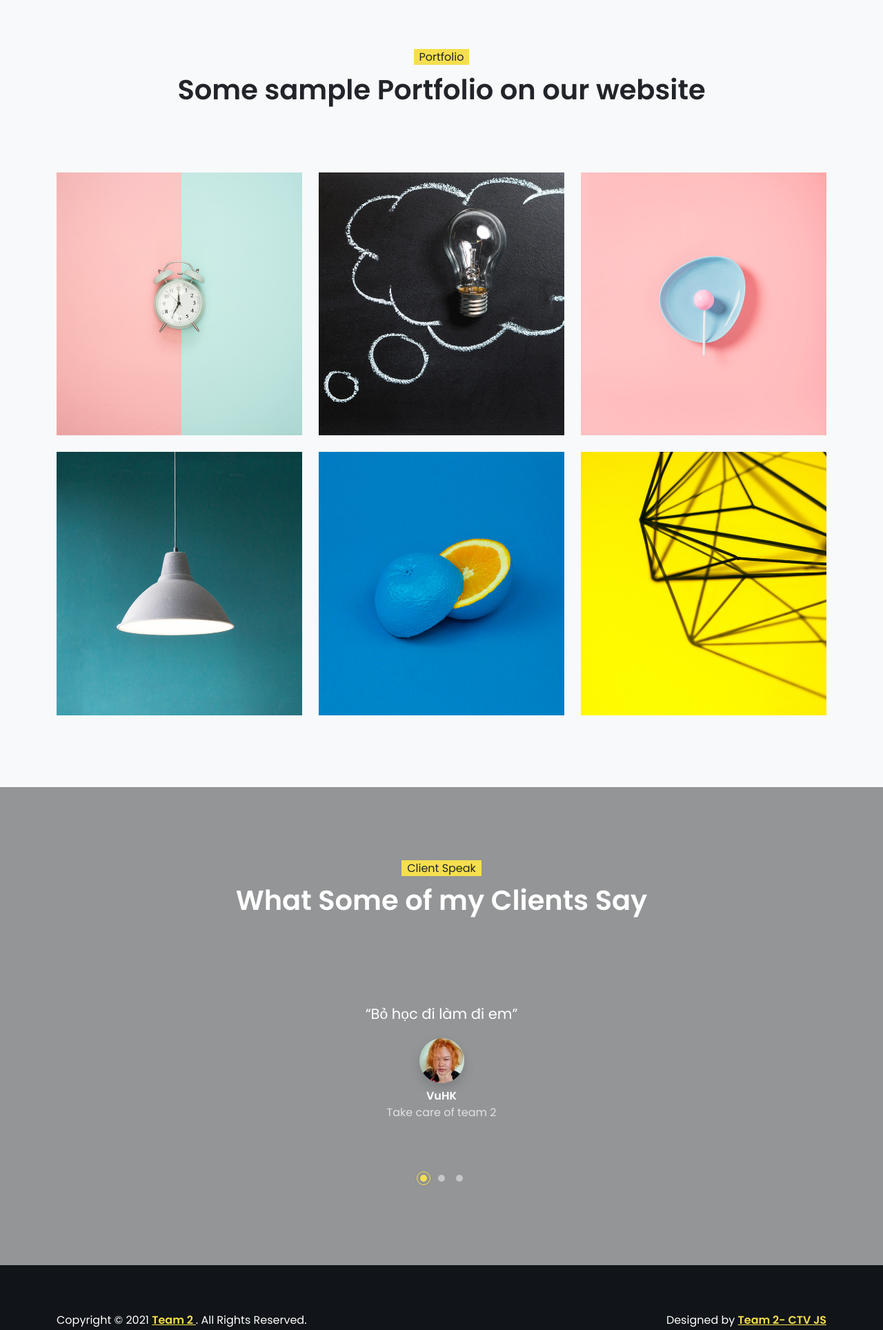
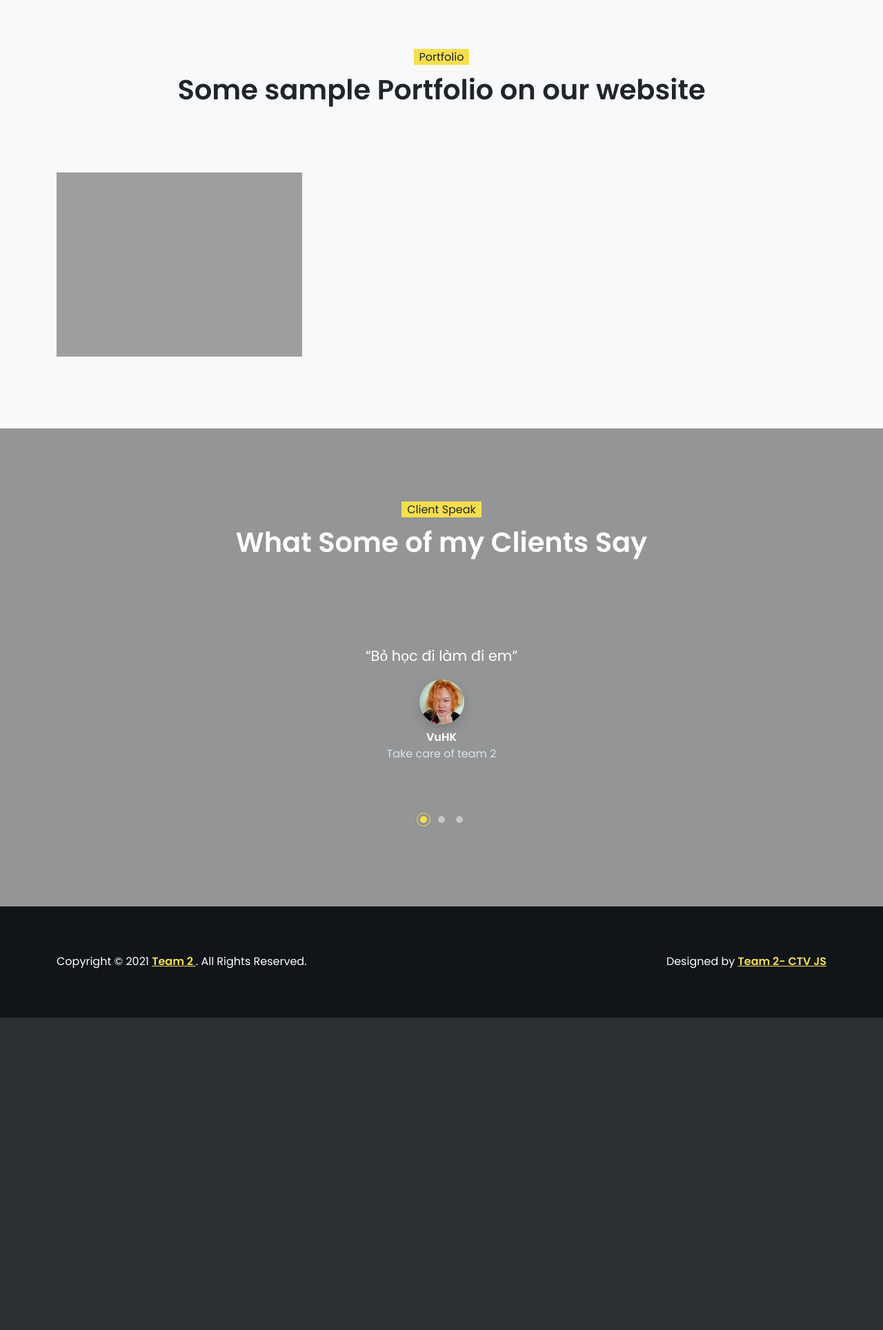
Before and after one commit to thaiminhpv/your-js-life, a Flask app: template src/templates/landing-page.html in a window 1280 px wide. Shown: the part 835-2763 px from the top of the page at 69% size. After the commit the page ends 2310 px from the top, so only its background shows below. Run offline with Flask 2, Linux system fonts and the light colour scheme; the template is opened without the code that fills it: most values are stand-ins (such as "Sample title", 1, 10 or a date in 2020); some libraries are stand-ins or nearby versions; grey boxes are pictures that could not be loaded.

Commit message:
commit len

```diff
--- a/src/templates/generated-portfolio.html
+++ b/src/templates/generated-portfolio.html
@@ -105,8 +105,9 @@
           <div class="col-lg-7 text-center text-lg-start align-self-center order-1 order-lg-0 wow fadeIn">
             <h1 class="text-12 fw-300 mb-0 text-uppercase">Hi, I'm a {{user.job}}</h1>
             <div class="typed-strings">
-              <p>Designer</p>
-              <p>Developer</p>
+              {%for item in user.texterea%}
+                <p>{{item}}</p>
+              {%endfor%}
             </div>
             <h2 class="text-21 fw-600 text-uppercase mb-0 ms-n1"><span class="typed"></span></h2>
             <p class="text-5">based in {{user.address}}.</p>
--- a/src/templates/landing-page.html
+++ b/src/templates/landing-page.html
@@ -136,7 +136,6 @@
         </div>
       </section>
       <!-- Intro end -->
-
  <!-- Portfolio
     ============================================= -->
     <section id="portfolio" class="section bg-light">
@@ -154,96 +153,21 @@
         <!-- Filter Menu end -->
         <div class="portfolio wow fadeInUp">
           <div class="row g-4 mt-3 portfolio-filter">
+            {%for item in portfolios%}
             <div class="col-sm-6 col-lg-4 detailed">
               <div class="portfolio-box">
-                  <div class="portfolio-img"> <img class="img-fluid d-block" src="/static/images/projects/project-1.jpg"
-                      alt>
-                    <div class="portfolio-overlay"> <a class="popup-ajax stretched-link"
-                        href="ajax/portfolio-ajax-project-1.html"></a>
+                <div class="portfolio-img"> <img class="img-fluid d-block" src="item.path" alt>
+                  <div class="portfolio-overlay"> <a class="popup-ajax stretched-link" href="/portfolio/1.html"></a>
                     <div class="portfolio-overlay-details">
                       <p class="text-primary text-8"><i class="fas fa-file-alt"></i></p>
-                        <h5 class="text-white text-5">Detailed Project 1</h5>
-                        <span class="text-light">Category</span>
+                      <h5 class="text-white text-5">{{item.name}}</h5>
+                      <span class="text-light">{{item.introduction}}</span>
                     </div>
                   </div>
                 </div>
               </div>
             </div>
-              <div class="col-sm-6 col-lg-4 mockups" data-wow-delay="0.2s">
-                <div class="portfolio-box">
-                  <div class="portfolio-img"> <img class="img-fluid d-block" src="/static/images/projects/project-2.jpg"
-                      alt>
-                    <div class="portfolio-overlay"> <a class="popup-img stretched-link"
-                        href="/static/images/projects/project-2.jpg"></a>
-                      <div class="portfolio-overlay-details">
-                        <p class="text-primary text-8"><i class="fas fa-file-alt"></i></p>
-                        <h5 class="text-white text-5">Mockups Design 1</h5>
-                        <span class="text-light">Category</span>
-                      </div>
-                    </div>
-                  </div>
-                </div>
-              </div>
-              <div class="col-sm-6 col-lg-4 youtube" data-wow-delay="0.3s">
-                <div class="portfolio-box">
-                  <div class="portfolio-img"> <img class="img-fluid d-block" src="/static/images/projects/project-3.jpg"
-                      alt>
-                    <div class="portfolio-overlay"> <a class="popup-youtube stretched-link"
-                        href="https://www.youtube.com/watch?v=PMNnEEEacCg"></a>
-                      <div class="portfolio-overlay-details">
-                        <p class="text-primary text-8"><i class="fas fa-file-alt"></i></p>
-                        <h5 class="text-white text-5">YouTube Video</h5>
-                        <span class="text-light">Category</span>
-                      </div>
-                    </div>
-                  </div>
-                </div>
-              </div>
-              <div class="col-sm-6 col-lg-4 vimeo">
-                <div class="portfolio-box">
-                  <div class="portfolio-img"> <img class="img-fluid d-block" src="/static/images/projects/project-4.jpg"
-                      alt>
-                    <div class="portfolio-overlay"> <a class="popup-vimeo stretched-link"
-                        href="https://vimeo.com/259411563"></a>
-                      <div class="portfolio-overlay-details">
-                        <p class="text-primary text-8"><i class="fas fa-video"></i></p>
-                        <h5 class="text-white text-5">Vimeo Video</h5>
-                        <span class="text-light">Category</span>
-                      </div>
-                    </div>
-                  </div>
-                </div>
-              </div>
-              <div class="col-sm-6 col-lg-4 detailed" data-wow-delay="0.2s">
-                <div class="portfolio-box">
-                  <div class="portfolio-img"> <img class="img-fluid d-block" src="/static/images/projects/project-5.jpg"
-                      alt>
-                    <div class="portfolio-overlay"> <a class="popup-ajax stretched-link"
-                        href="ajax/portfolio-ajax-project-2.html"></a>
-                      <div class="portfolio-overlay-details">
-                        <p class="text-primary text-8"><i class="fas fa-file-alt"></i></p>
-                        <h5 class="text-white text-5">Detailed Project 2</h5>
-                        <span class="text-light">Category</span>
-                      </div>
-                    </div>
-                  </div>
-                </div>
-              </div>
-              <div class="col-sm-6 col-lg-4 mockups" data-wow-delay="0.3s">
-                <div class="portfolio-box">
-                  <div class="portfolio-img"> <img class="img-fluid d-block" src="/static/images/projects/project-6.jpg"
-                      alt>
-                    <div class="portfolio-overlay"> <a class="popup-img stretched-link"
-                        href="/static/images/projects/project-6.jpg"></a>
-                      <div class="portfolio-overlay-details">
-                        <p class="text-primary text-8"><i class="fas fa-file-alt"></i></p>
-                        <h5 class="text-white text-5">Mockups Design 2</h5>
-                        <span class="text-light">Category</span>
-                      </div>
-                    </div>
-                  </div>
-                </div>
-              </div>
+            {%endfor%}
           </div>
         </div>
       </div>
```
Also changed, not shown: src/dataprovider.py (line endings or trailing spaces), src/model.py (line endings or trailing spaces), src/user.py (line endings or trailing spaces). Lines whose indentation alone changed are shown as unchanged.
